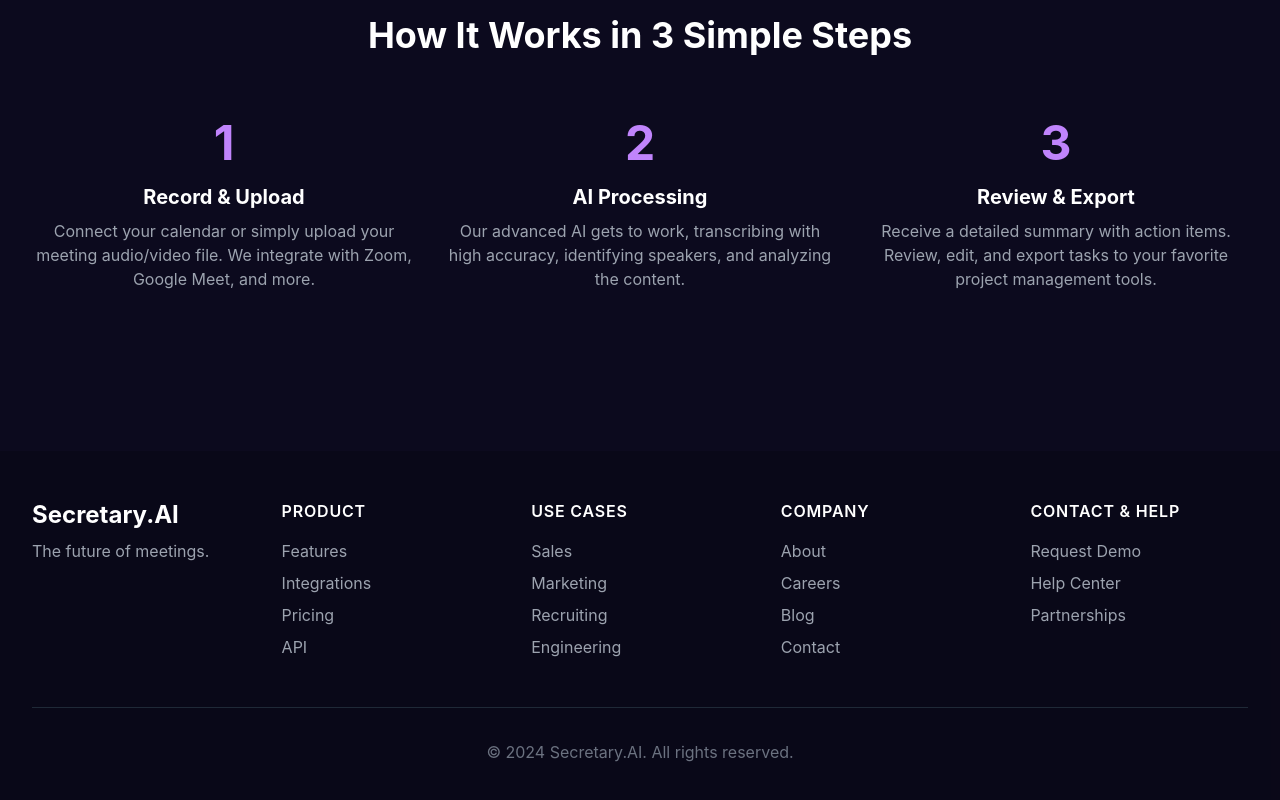
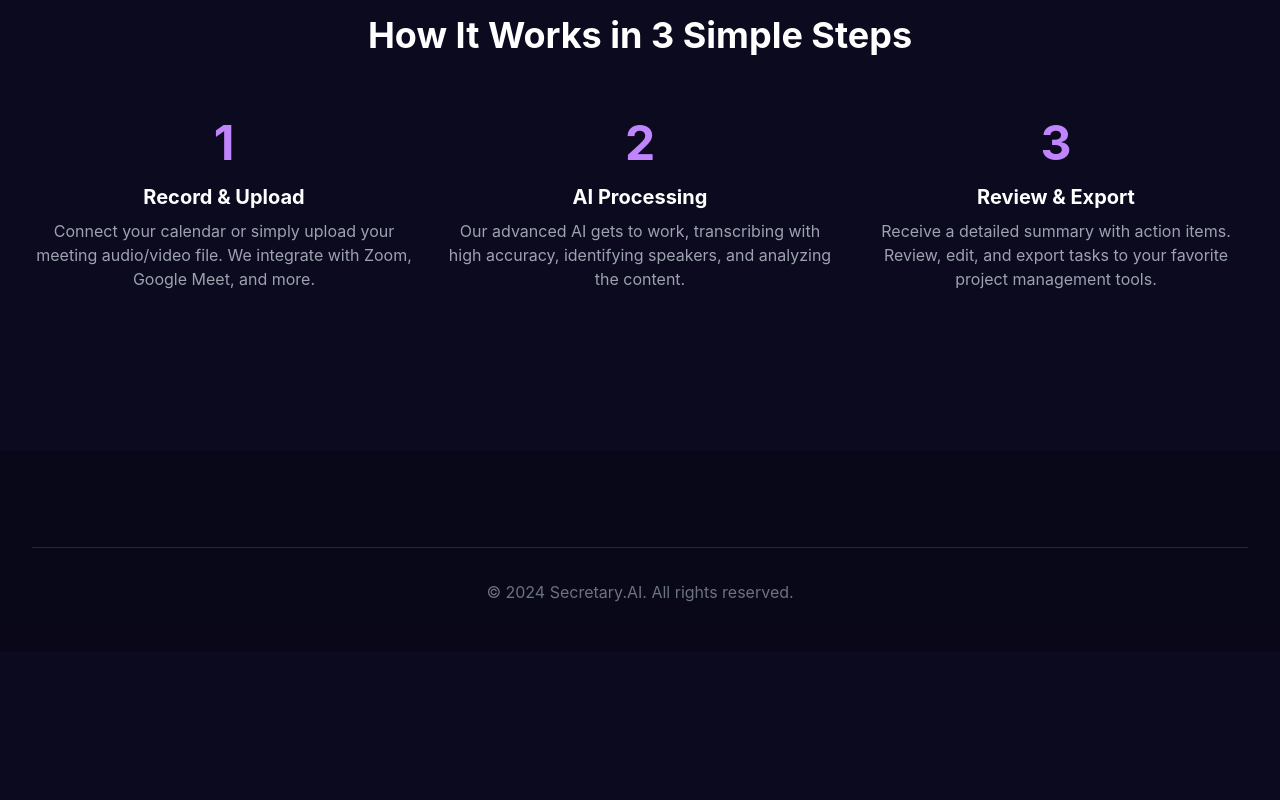
Before and after one commit to NoahMenezes/HackAura-Hackathon, a React (Create React App) app: page / in a window 1280 px wide. Shown: the part 1413-2213 px from the top of the page. After the commit the page ends 2065 px from the top, so only its background shows below. Built offline with nearby package versions, Linux system fonts and the light colour scheme.

Commit message:
Changed footer

```diff
--- a/src/App.js
+++ b/src/App.js
@@ -214,45 +214,8 @@ const App = () => {
         <footer className="bg-black bg-opacity-20 mt-20">
           <div className="container mx-auto px-4 sm:px-6 lg:px-8 py-12">
             <div className="grid grid-cols-2 md:grid-cols-4 lg:grid-cols-5 gap-8">
-              <div className="col-span-2 md:col-span-4 lg:col-span-1 mb-8 lg:mb-0">
-                <h2 className="text-2xl font-bold text-white">Secretary.AI</h2>
-                <p className="text-gray-400 mt-2">The future of meetings.</p>
-              </div>
-              <div>
-                <h3 className="font-semibold text-white tracking-wider uppercase">Product</h3>
-                <ul className="mt-4 space-y-2">
-                  <li><a href="#" className="text-gray-400 hover:text-white">Features</a></li>
-                  <li><a href="#" className="text-gray-400 hover:text-white">Integrations</a></li>
-                  <li><a href="#" className="text-gray-400 hover:text-white">Pricing</a></li>
-                  <li><a href="#" className="text-gray-400 hover:text-white">API</a></li>
-                </ul>
-              </div>
-              <div>
-                <h3 className="font-semibold text-white tracking-wider uppercase">Use Cases</h3>
-                <ul className="mt-4 space-y-2">
-                  <li><a href="#" className="text-gray-400 hover:text-white">Sales</a></li>
-                  <li><a href="#" className="text-gray-400 hover:text-white">Marketing</a></li>
-                  <li><a href="#" className="text-gray-400 hover:text-white">Recruiting</a></li>
-                  <li><a href="#" className="text-gray-400 hover:text-white">Engineering</a></li>
-                </ul>
-              </div>
-              <div>
-                <h3 className="font-semibold text-white tracking-wider uppercase">Company</h3>
-                <ul className="mt-4 space-y-2">
-                  <li><a href="#" className="text-gray-400 hover:text-white">About</a></li>
-                  <li><a href="#" className="text-gray-400 hover:text-white">Careers</a></li>
-                  <li><a href="#" className="text-gray-400 hover:text-white">Blog</a></li>
-                  <li><a href="#" className="text-gray-400 hover:text-white">Contact</a></li>
-                </ul>
-              </div>
-              <div>
-                <h3 className="font-semibold text-white tracking-wider uppercase">Contact & Help</h3>
-                <ul className="mt-4 space-y-2">
-                  <li><a href="#" className="text-gray-400 hover:text-white">Request Demo</a></li>
-                  <li><a href="#" className="text-gray-400 hover:text-white">Help Center</a></li>
-                  <li><a href="#" className="text-gray-400 hover:text-white">Partnerships</a></li>
-                </ul>
-              </div>
+
+
             </div>
             <div className="mt-12 border-t border-gray-800 pt-8 text-center text-gray-500">
               <p>&copy; 2024 Secretary.AI. All rights reserved.</p>
```
